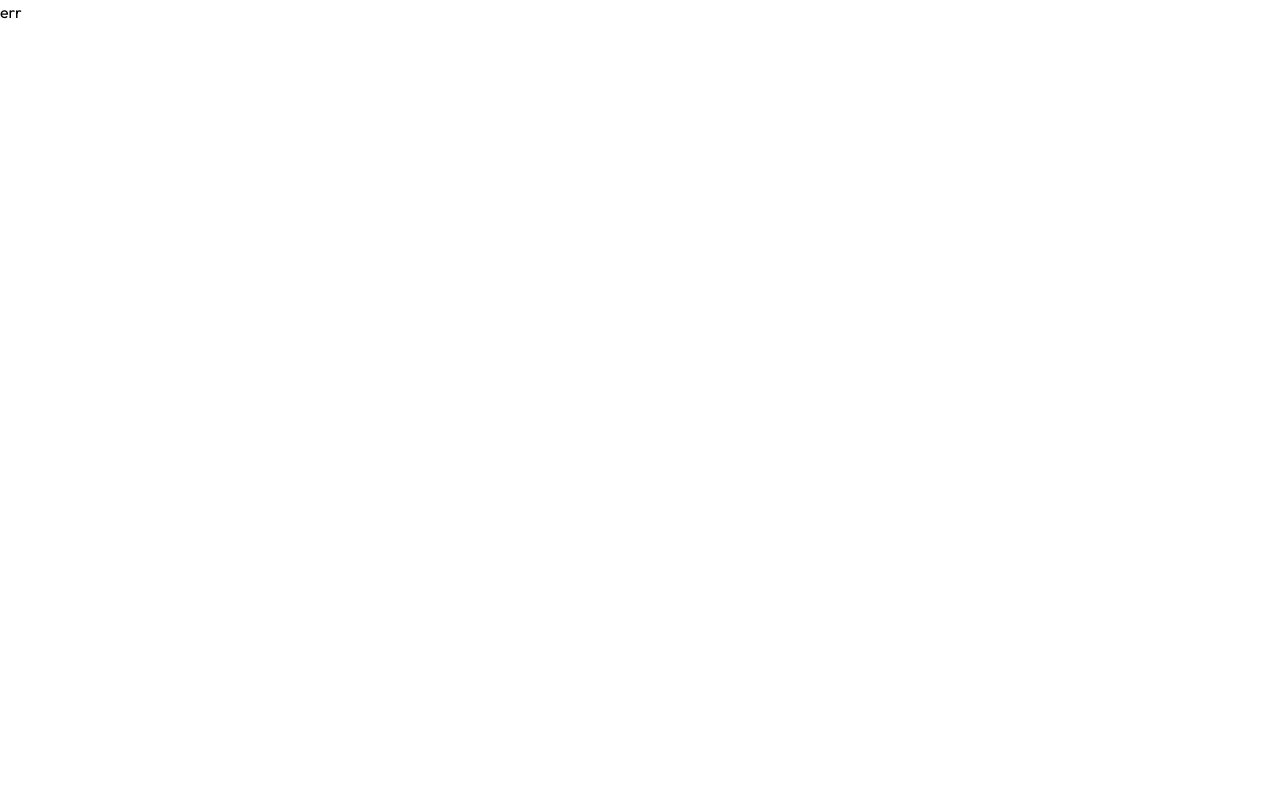
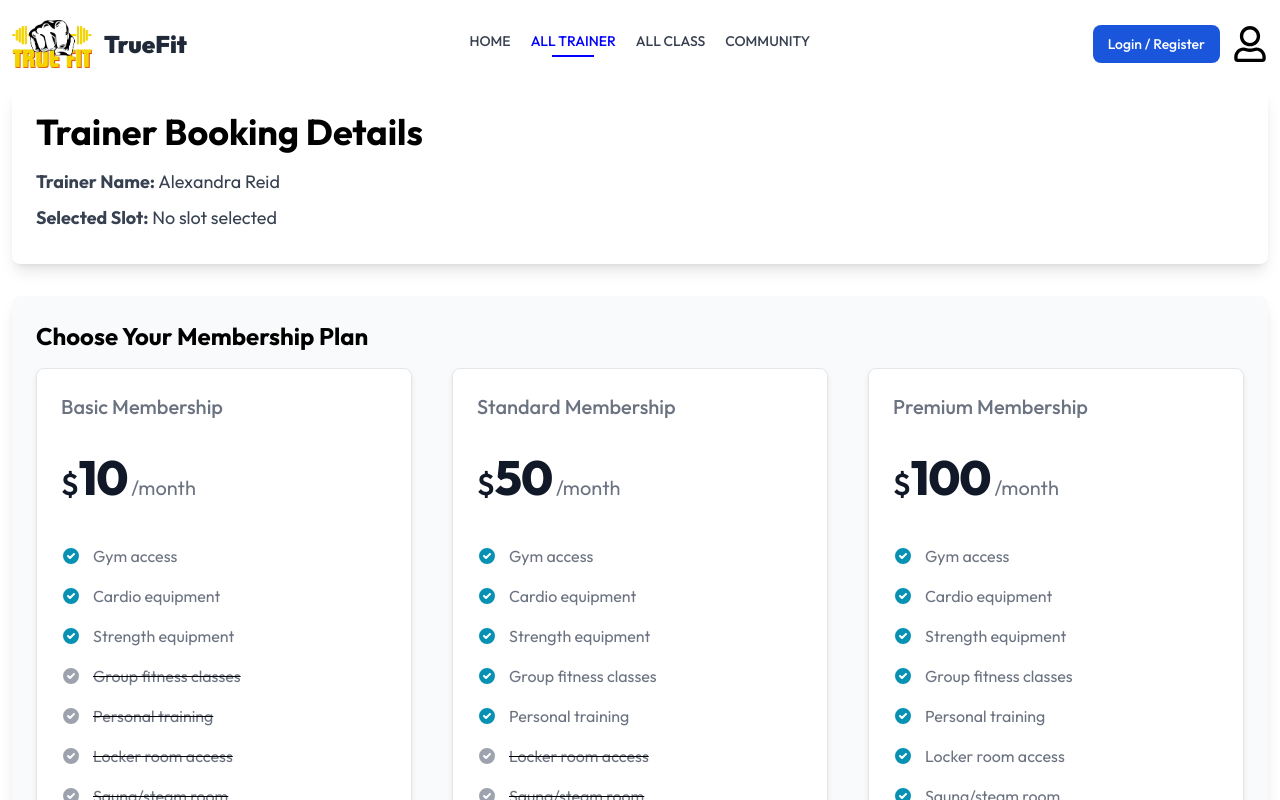
Before and after one commit to Az-Haris/TrueFit-Client---Gym-Management-System, a React (Vite) app: page /trainers/1/trainer-booked in a window 1280 px wide. Shown: the top 800 px of the page. Built offline with nearby package versions, Linux system fonts and the light colour scheme.

Commit message:
Added Trainer Booking page

```diff
--- /dev/null
+++ b/src/pages/TrainerBooked.jsx
@@ -0,0 +1,160 @@
+import { Card } from "flowbite-react";
+import { useState } from "react";
+import { useLocation, useNavigate } from "react-router";
+
+const TrainerBooked = () => {
+  const navigate = useNavigate();
+  const location = useLocation();
+
+  // Data from Trainer Details Page
+  const trainerName = "Alexandra Reid"; // Replace with dynamic data if needed
+  const selectedSlot = location.state?.slot || "No slot selected";
+
+  // Membership packages
+  const packages = [
+    {
+      name: "Basic Membership",
+      price: "10",
+      benefits: ["Gym access", "Cardio equipment", "Strength equipment"],
+    },
+    {
+      name: "Standard Membership",
+      price: "50",
+      benefits: [
+        "Gym access",
+        "Cardio equipment",
+        "Strength equipment",
+        "Group fitness classes",
+        "Personal training",
+      ],
+    },
+    {
+      name: "Premium Membership",
+      price: "100",
+      benefits: [
+        "Gym access",
+        "Cardio equipment",
+        "Strength equipment",
+        "Group fitness classes",
+        "Personal training",
+        "Locker room access",
+        "Sauna/steam room",
+      ],
+    },
+  ];
+
+  // All Packages
+  const allBenefits = [
+    "Gym access",
+    "Cardio equipment",
+    "Strength equipment",
+    "Group fitness classes",
+    "Personal training",
+    "Locker room access",
+    "Sauna/steam room",
+  ];
+
+  // State to track selected package
+  const [selectedPackage, setSelectedPackage] = useState(null);
+
+  const handleJoinNow = () => {
+    if (!selectedPackage) {
+      alert("Please select a membership package.");
+      return;
+    }
+    navigate("/payment", {
+      state: { trainerName, selectedSlot, selectedPackage },
+    });
+  };
+
+  return (
+    <div className="container mx-auto px-3">
+      {/* Trainer and Slot Info */}
+      <div className="bg-white shadow-lg rounded-lg p-6 mb-8">
+        <h2 className="text-3xl md:text-4xl font-bold mb-4">
+          Trainer Booking Details
+        </h2>
+        <p className="text-gray-700 mb-2 text-lg">
+          <strong>Trainer Name:</strong> {trainerName}
+        </p>
+        <p className="text-gray-700 mb-2 text-lg">
+          <strong>Selected Slot:</strong> {selectedSlot}
+        </p>
+      </div>
+
+      {/* Membership Packages */}
+      <div className="bg-gray-50 shadow-lg rounded-lg p-6 mb-8">
+        <h3 className="text-2xl font-bold mb-4">Choose Your Membership Plan</h3>
+        <div className="grid grid-cols-1 md:grid-cols-2 lg:grid-cols-3 gap-10">
+          {packages.map((pkg, idx) => (
+            <Card key={idx} >
+              <h5 className="mb-4 text-xl font-medium text-gray-500 dark:text-gray-400">
+                {pkg.name}
+              </h5>
+              <div className="flex items-baseline text-gray-900 dark:text-white">
+                <span className="text-3xl font-semibold">$</span>
+                <span className="text-5xl font-extrabold tracking-tight -mt-4 md:mt-0">
+                  {pkg.price}
+                </span>
+                <span className="ml-1 text-xl font-normal text-gray-500 dark:text-gray-400">
+                  /month
+                </span>
+              </div>
+
+              <ul className="my-3 md:my-7 space-y-3 md:space-y-5">
+                {allBenefits.map((benefit, idx) => (
+                  <li
+                    key={idx}
+                    className={`flex space-x-3 ${
+                      !pkg.benefits.includes(benefit) && "line-through"
+                    }`}
+                  >
+                    {pkg.benefits.includes(benefit) ? (
+                      <svg
+                        className="h-5 w-5 shrink-0 text-cyan-600 dark:text-cyan-500"
+                        fill="currentColor"
+                        viewBox="0 0 20 20"
+                        xmlns="http://www.w3.org/2000/svg"
+                      >
+                        <path
+                          fillRule="evenodd"
+                          d="M10 18a8 8 0 100-16 8 8 0 000 16zm3.707-9.293a1 1 0 00-1.414-1.414L9 10.586 7.707 9.293a1 1 0 00-1.414 1.414l2 2a1 1 0 001.414 0l4-4z"
+                          clipRule="evenodd"
+                        />
+                      </svg>
+                    ) : (
+                      <svg
+                        className="h-5 w-5 shrink-0 text-gray-400 dark:text-gray-500"
+                        fill="currentColor"
+                        viewBox="0 0 20 20"
+                        xmlns="http://www.w3.org/2000/svg"
+                      >
+                        <path
+                          fillRule="evenodd"
+                          d="M10 18a8 8 0 100-16 8 8 0 000 16zm3.707-9.293a1 1 0 00-1.414-1.414L9 10.586 7.707 9.293a1 1 0 00-1.414 1.414l2 2a1 1 0 001.414 0l4-4z"
+                          clipRule="evenodd"
+                        />
+                      </svg>
+                    )}
+                    <span className="text-base font-normal leading-tight text-gray-500 dark:text-gray-400">
+                      {benefit}
+                    </span>
+                  </li>
+                ))}
+              </ul>
+
+              <button
+                type="button"
+                className="inline-flex w-full justify-center rounded-lg bg-cyan-600 px-5 py-2.5 text-center text-sm font-medium text-white hover:bg-cyan-700 focus:outline-none focus:ring-4 focus:ring-cyan-200 dark:focus:ring-cyan-900"
+              >
+                Choose plan
+              </button>
+            </Card>
+          ))}
+        </div>
+      </div>
+    </div>
+  );
+};
+
+export default TrainerBooked;
--- a/src/pages/TrainerDetails.jsx
+++ b/src/pages/TrainerDetails.jsx
@@ -50,7 +50,7 @@ const TrainerDetails = () => {
             <Link
               key={index}
               className="bg-blue-500 text-white font-medium py-2 px-4 rounded hover:bg-blue-600 transition text-center"
-              onClick={() => navigate("/booking", { state: { slot } })}
+              onClick={() => navigate("/trainers/:id/trainer-booked", { state: { slot } })}
             >
               {slot}
             </Link>
--- a/src/routes/Router.jsx
+++ b/src/routes/Router.jsx
@@ -5,6 +5,7 @@ import AllTrainer from "../pages/AllTrainer";
 import AllClass from "../pages/AllClass";
 import Community from "../pages/Community";
 import TrainerDetails from "../pages/TrainerDetails";
+import TrainerBooked from "../pages/TrainerBooked";
 
 const Router = createBrowserRouter([
     {
@@ -28,6 +29,10 @@ const Router = createBrowserRouter([
                 element: <TrainerDetails></TrainerDetails>
             },
             {
+                path: '/trainers/:id/trainer-booked',
+                element: <TrainerBooked></TrainerBooked>
+            },
+            {
                 path: '/classes',
                 element: <AllClass></AllClass>
             },
```
